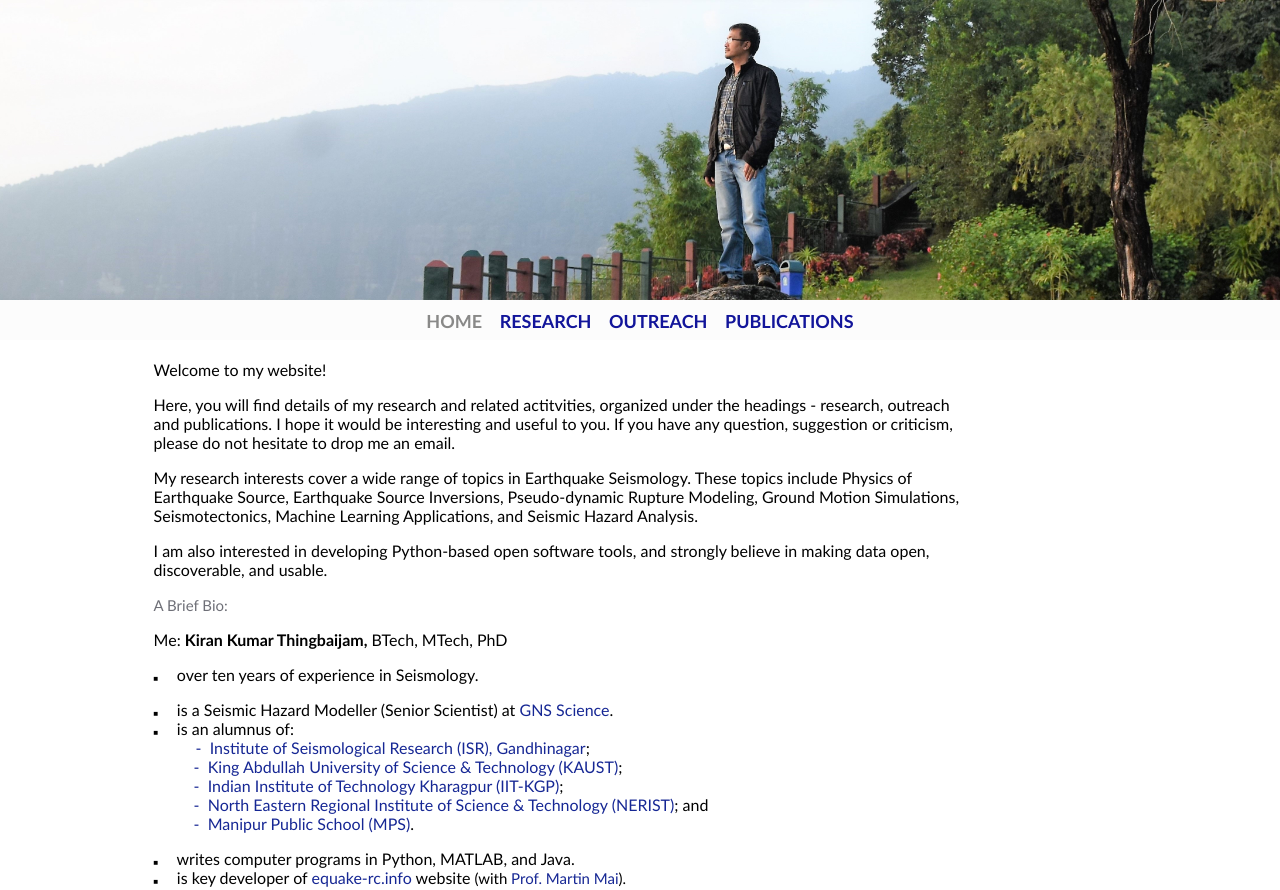
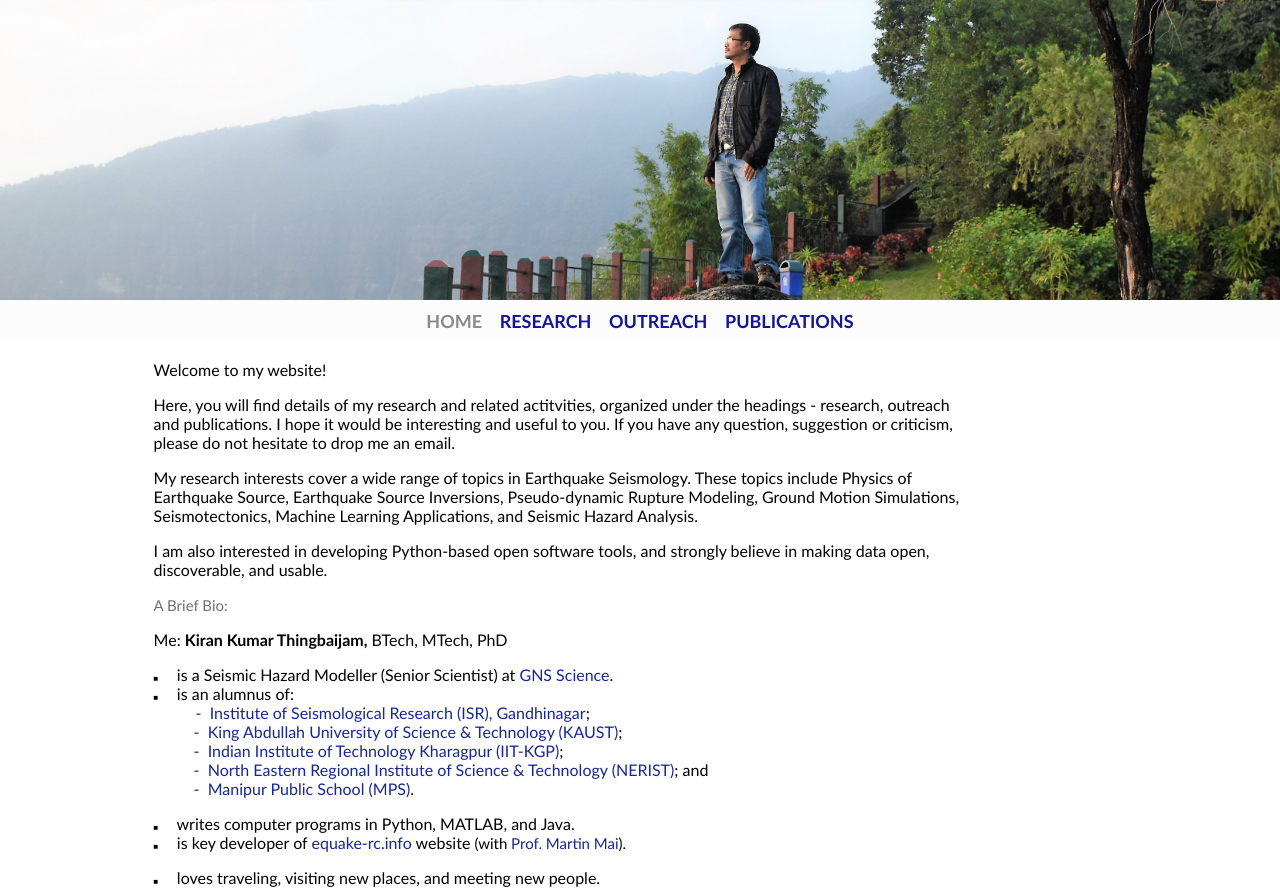
Before and after one commit to thingbaijam/thingbaijam.github.io, a plain HTML site: page index.html in a window 1280 px wide. Shown: the top 890 px of the page. Drawn offline with Linux system fonts and the light colour scheme.

Commit message:
Update index.html

```diff
--- a/index.html
+++ b/index.html
@@ -60,11 +60,6 @@
 	<p>
 	Me: <span style="font-weight:bold;"> Kiran Kumar Thingbaijam,</span> BTech, MTech, PhD <br/>
 
-	<div class="refwrap">
-	        <span style="font-size:8px;"> &#9632; </span> &nbsp;&nbsp;&nbsp;
-		 over ten years of experience in Seismology.
-	</div>
-	   <p></p>
 	<div class="refwrap">
 	        <span style="font-size:8px;"> &#9632; </span> &nbsp;&nbsp;&nbsp;
 		is a Seismic Hazard Modeller (Senior Scientist) at
```
